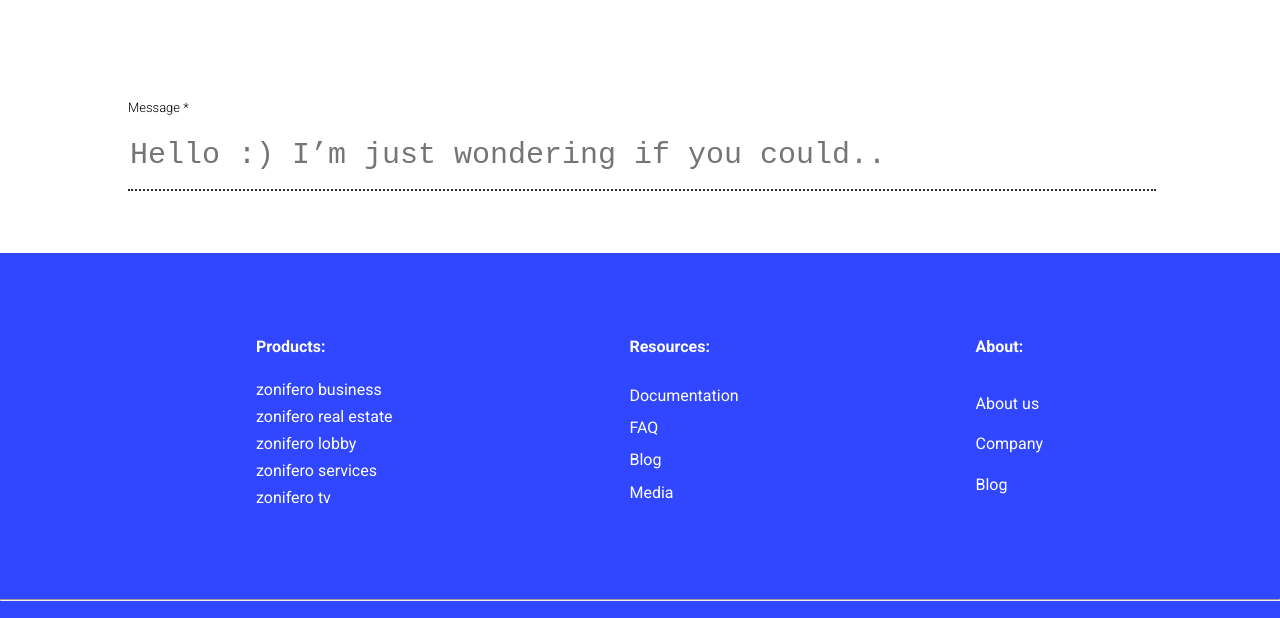
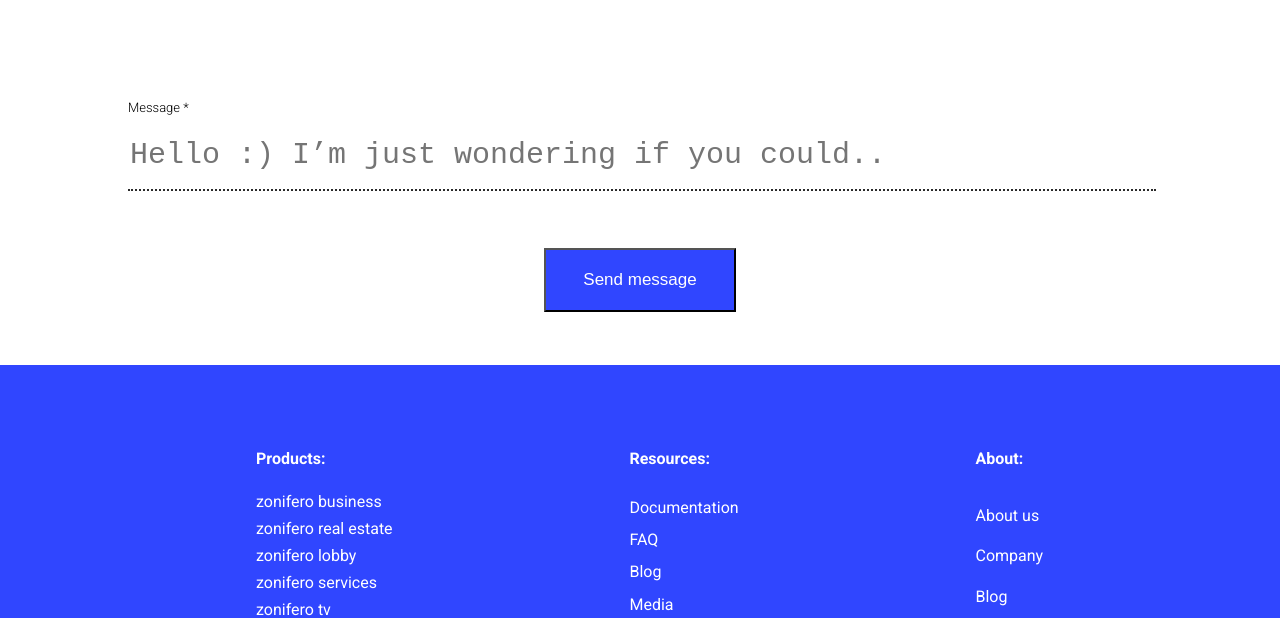
Before and after one commit to MaksZys/SH-front, a website built with webpack: page index.html in a window 1280 px wide. Shown: the part 4256-4874 px from the top of the page. Built offline with nearby package versions, Linux system fonts and the light colour scheme; files whose address does not match are found by name.

Commit message:
Forgotten button

```diff
--- a/assets/styles/section/_contact.scss
+++ b/assets/styles/section/_contact.scss
@@ -108,8 +108,21 @@
                     position: relative;
                     left: 95%;
                     bottom: 30%;
+                }
+            }
+        }
+        &__send {
+            width: 100%;
+            display: flex;
+            justify-content: center;
+            margin-top: 3rem;
 
-                }
+            &__button {
+                width: 12rem;
+                height: 4rem;
+                background-color: $productColor;
+                color: $white;
+                font-size: 17px;
             }
         }
     }
--- a/index.html
+++ b/index.html
@@ -394,6 +394,9 @@
                             placeholder="Hello :) I’m just wondering if you could.."></textarea>
                     </label>
                 </div>
+                <div class="contact__wrapper__send">
+                    <button class="contact__wrapper__send__button">Send message</button>
+                </div>
             </div>
         </section>
     </section>
```
